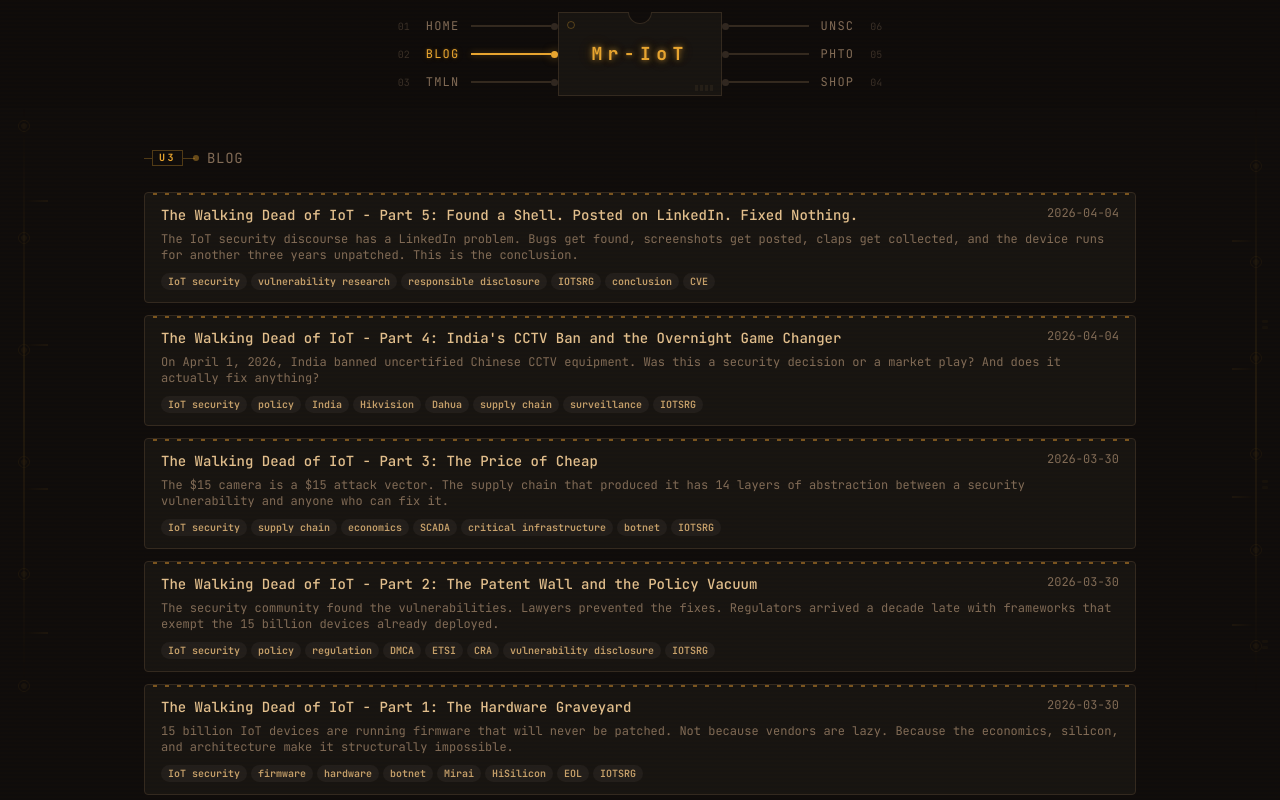
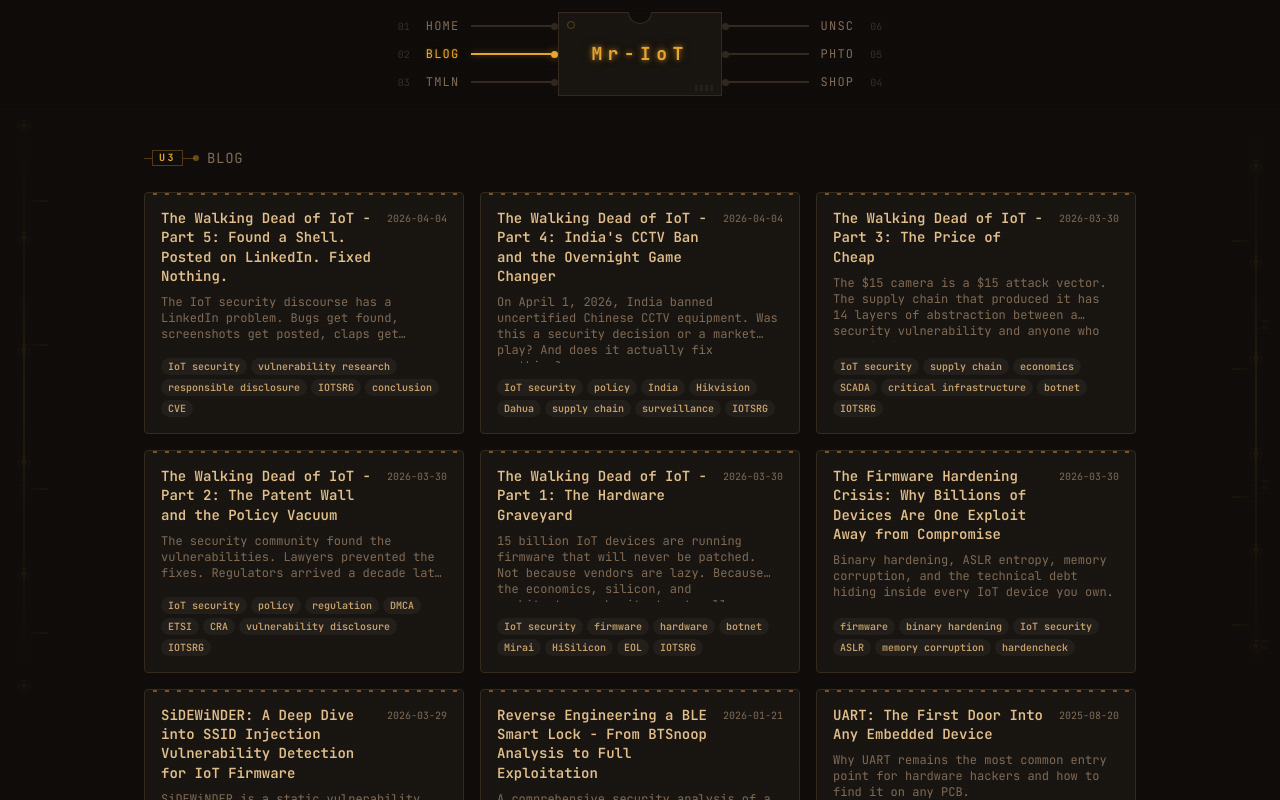
Before and after one commit to V33RU/veera.github.io, a React (Vite) app: page /#/blog in a window 1280 px wide. Shown: the top 800 px of the page. Built offline with nearby package versions, Linux system fonts and the light colour scheme; the HTML template or start-up script is replaced by a standard one.

Commit message:
Update Blog.tsx

```diff
--- a/src/pages/Blog.tsx
+++ b/src/pages/Blog.tsx
@@ -15,23 +15,23 @@ const Blog = () => {
           <p className="text-muted-foreground text-sm">No posts yet. Add .md files to /content/blog/</p>
         </div>
       ) : (
-        <div className="space-y-3">
+        <div className="grid grid-cols-1 sm:grid-cols-2 lg:grid-cols-3 gap-4">
           {posts.map(post => (
             <Link
               key={post.slug}
               to={`/blog/${post.slug}`}
-              className="block chip-card rounded px-4 py-3 hover:border-primary/50 transition-colors group"
+              className="flex flex-col chip-card rounded p-4 hover:border-primary/50 transition-colors group h-full"
             >
-              <div className="flex flex-col gap-1">
-                <div className="flex items-start justify-between gap-4">
-                  <p className="text-foreground font-medium group-hover:text-primary transition-colors text-sm">
+              <div className="flex flex-col gap-2 flex-1">
+                <div className="flex items-start justify-between gap-2">
+                  <p className="text-foreground font-semibold group-hover:text-primary transition-colors text-sm leading-snug">
                     {post.title}
                   </p>
-                  <span className="text-muted-foreground text-xs whitespace-nowrap shrink-0">{post.date}</span>
+                  <span className="text-muted-foreground text-[10px] whitespace-nowrap shrink-0 mt-0.5">{post.date}</span>
                 </div>
-                <p className="text-muted-foreground text-xs mt-0.5 line-clamp-2">{post.description}</p>
+                <p className="text-muted-foreground text-xs line-clamp-3 flex-1">{post.description}</p>
                 {post.tags.length > 0 && (
-                  <div className="flex flex-wrap gap-1 mt-1.5">
+                  <div className="flex flex-wrap gap-1 mt-auto pt-2">
                     {post.tags.map(t => (
                       <Badge key={t} variant="secondary" className="text-[10px] px-1.5 py-0">{t}</Badge>
                     ))}
```
